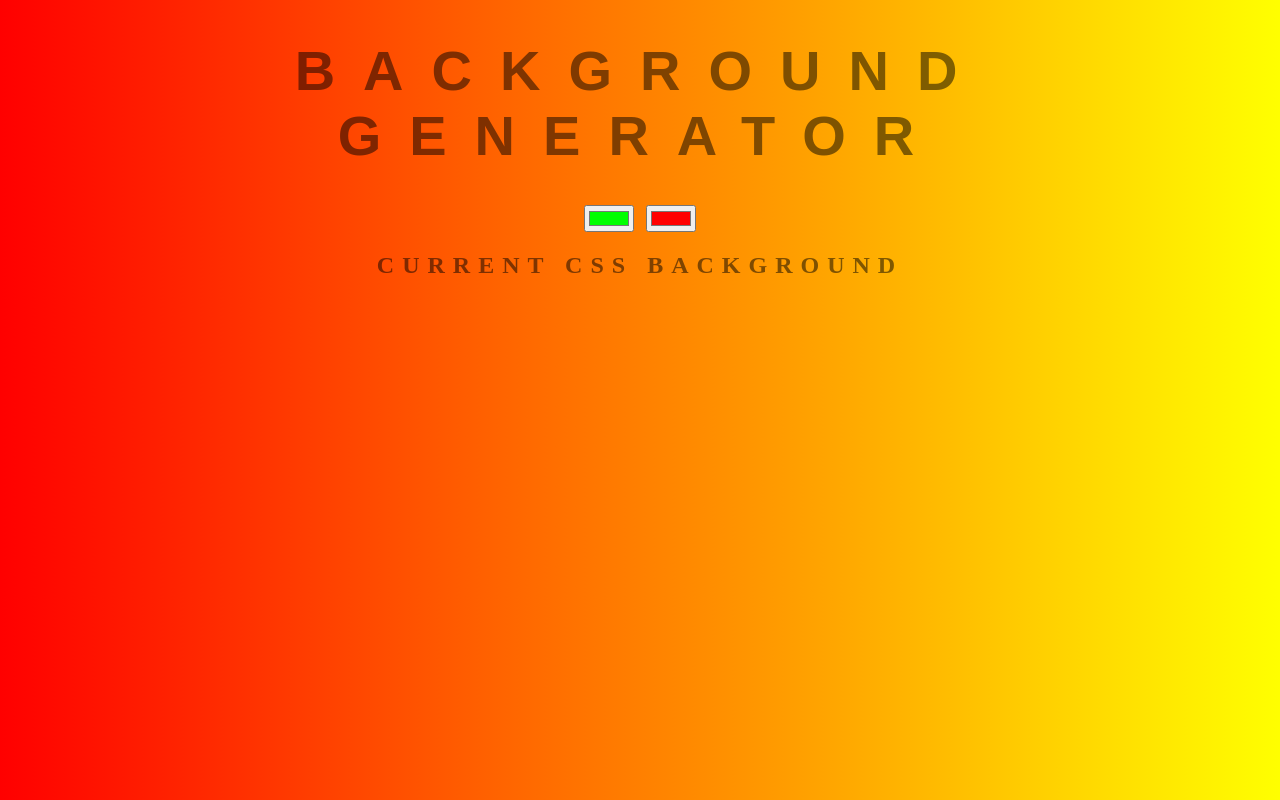
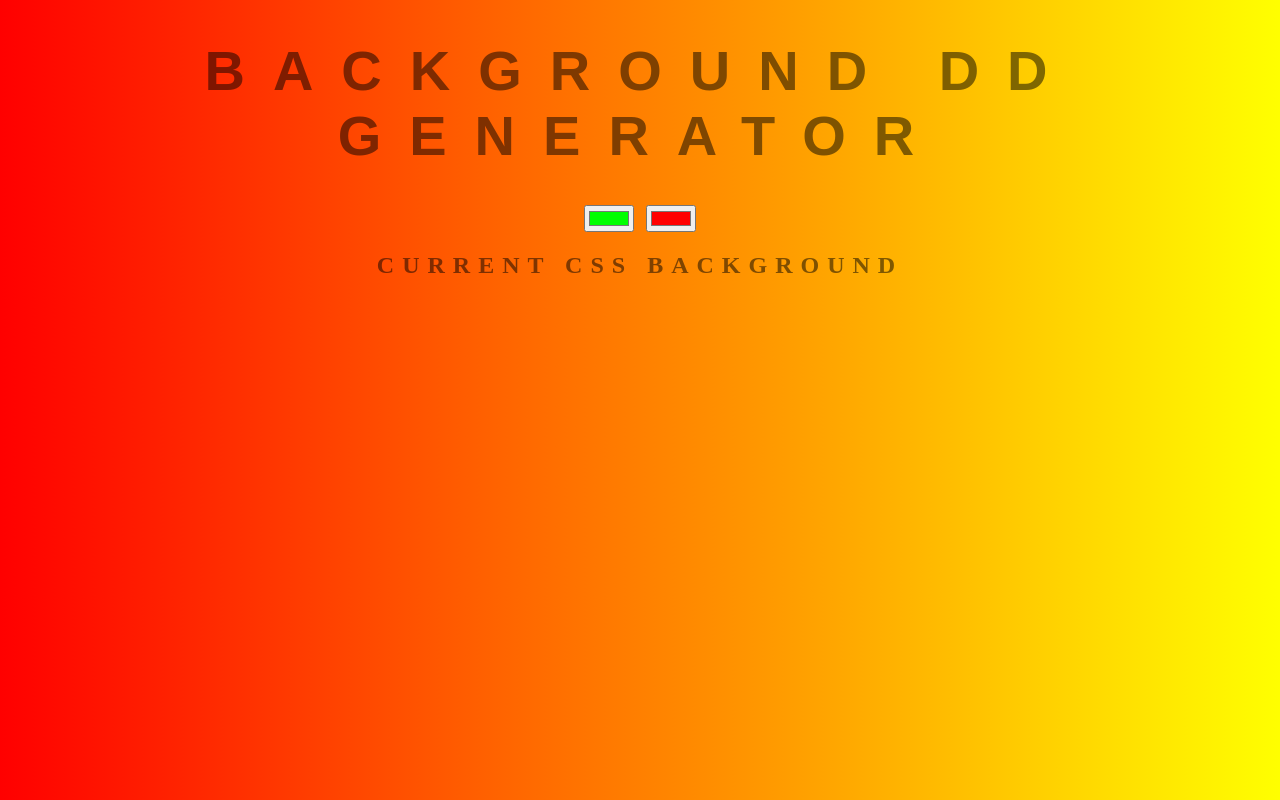
Before and after one commit to sajannu/background-generator, a plain HTML site: page index.html in a window 1280 px wide. Drawn offline with Linux system fonts and the light colour scheme.

Commit message:
title change

```diff
--- a/index.html
+++ b/index.html
@@ -5,7 +5,7 @@
 	<link rel="stylesheet" type="text/css" href="style.css">
 </head>
 <body id="gradient">
-	<h1>Background Generator</h1>
+	<h1>Background dd Generator</h1>
 	<input class="color1" type="color" name="color1" value="#00ff00">
 	<input class="color2" type="color" name="color2" value="#ff0000">
 	<!-- without using event listener in script.js we can use below code of oninput="setGradient()"  to achieve the same result .
```
